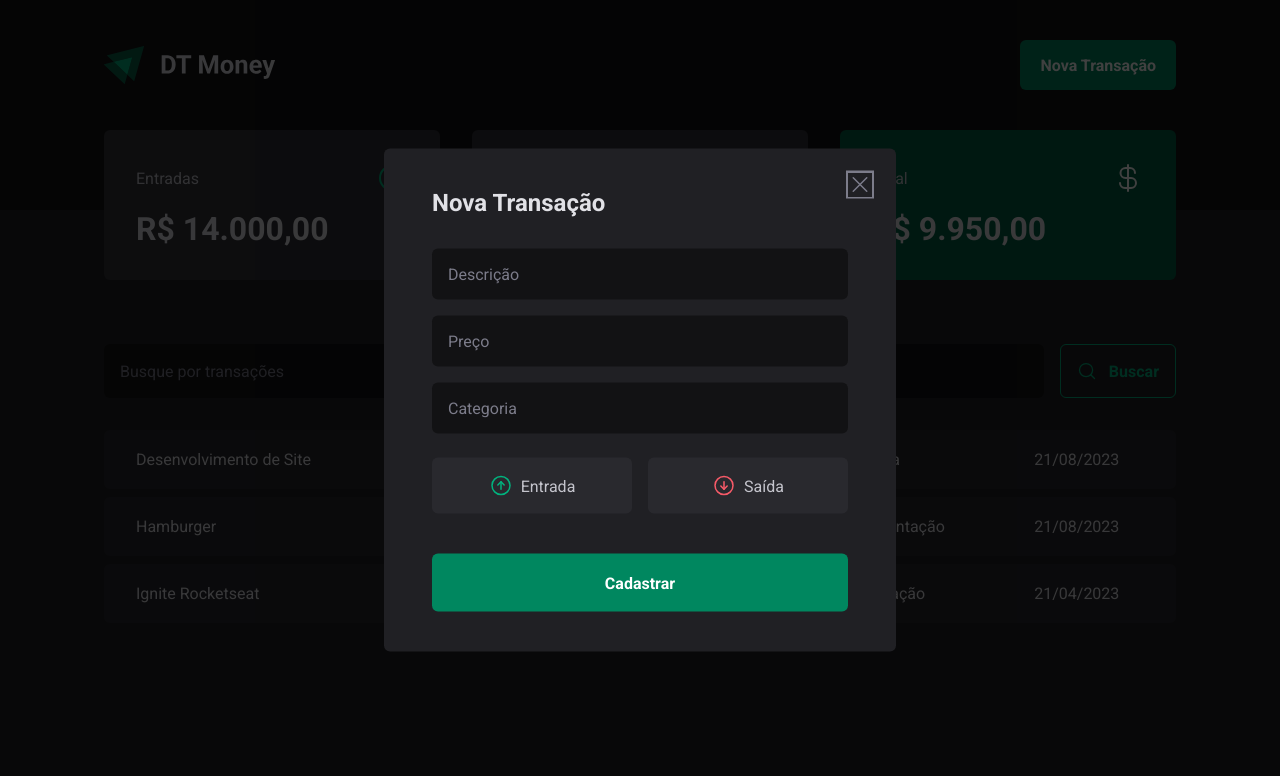
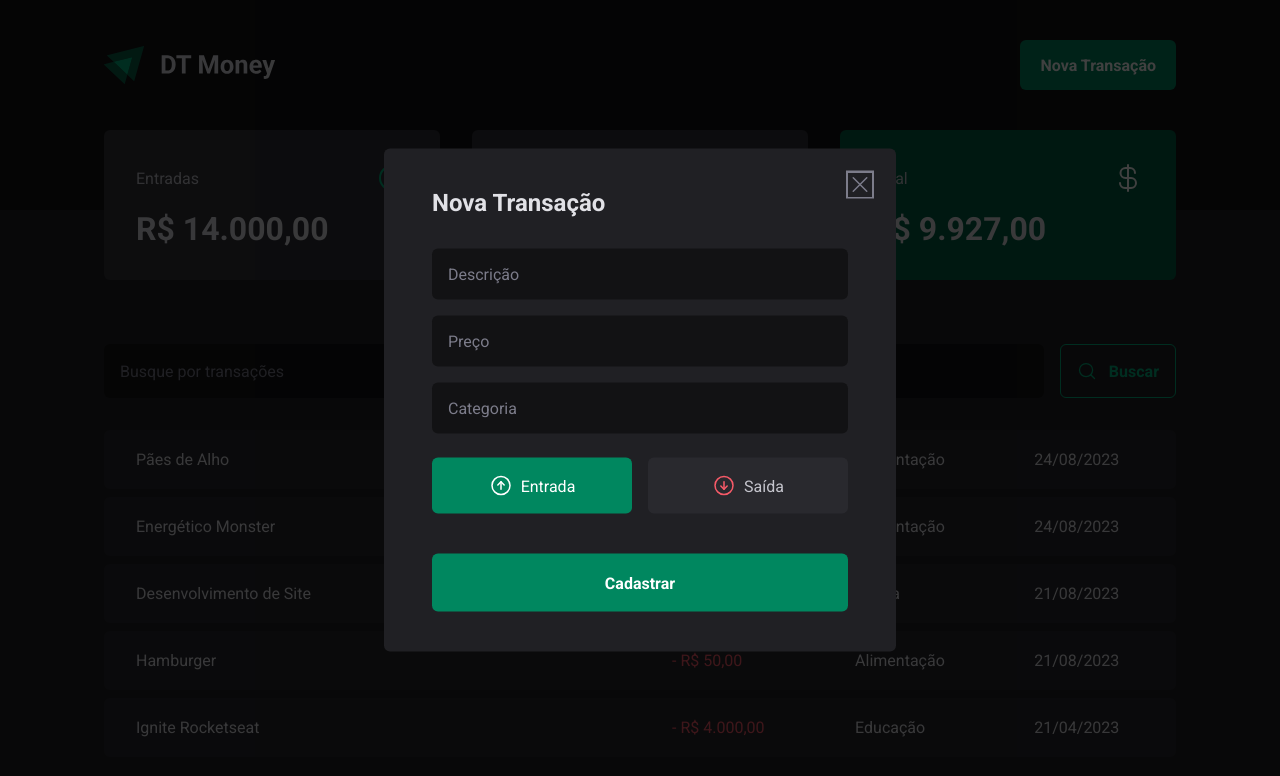
Before and after one commit to Alberto21-boop/DT-Money-2.0, a React (Vite) app: page / in a window 1280 px wide. Both pictures are taken after a click on the button "Nova Transação". Shown: the top 776 px of the page. Built offline with nearby package versions, Linux system fonts and the light colour scheme; data requests are answered from the project's data file.

Commit message:
Incorporated GET, PUT, modals with resolved bugs, application nearing completion.

```diff
--- a/package.json
+++ b/package.json
@@ -15,6 +15,7 @@
     "@hookform/resolvers": "^3.3.0",
     "@radix-ui/react-dialog": "^1.0.4",
     "@radix-ui/react-radio-group": "^1.1.3",
+    "axios": "^1.4.0",
     "phosphor-react": "^1.4.1",
     "react": "^18.2.0",
     "react-dom": "^18.2.0",
--- a/server.json
+++ b/server.json
@@ -23,6 +23,22 @@
       "category": "Educação",
       "price": 4000,
       "createdAt": "2023-04-21T16:18:26.647Z"
+    },
+    {
+      "description": "Energético Monster",
+      "category": "Alimentação",
+      "price": 10,
+      "type": "outcome",
+      "createdAt": "2023-08-24T12:35:04.528Z",
+      "id": 4
+    },
+    {
+      "description": "Pães de Alho",
+      "category": "Alimentação",
+      "price": 13,
+      "type": "outcome",
+      "createdAt": "2023-08-24T12:44:04.410Z",
+      "id": 5
     }
   ]
 }
--- a/src/components/NewTransactionModal/index.tsx
+++ b/src/components/NewTransactionModal/index.tsx
@@ -2,8 +2,10 @@ import * as Dialog from "@radix-ui/react-dialog"
 import { CloseButton, Content, Overlay, T, TransactionType } from "./styles";
 import { ArrowCircleDown, ArrowCircleUp, X } from "phosphor-react";
 import * as z from 'zod';
-import { useForm } from "react-hook-form";
+import { Controller, useForm } from "react-hook-form";
 import { zodResolver } from '@hookform/resolvers/zod';
+import { useContext } from "react";
+import { TransactionsContext } from "../../contexts/TransactionsContext";
 
 const newTransactionFormSchema = z.object({
   description: z.string(),
@@ -15,9 +17,35 @@ const newTransactionFormSchema = z.object({
 type NewTransactionFormInputs = z.infer<typeof newTransactionFormSchema>;
 
 export function NewTransactionModal() {
-  const { register, handleSubmit } = useForm<NewTransactionFormInputs>({
-    resolver: zodResolver(newTransactionFormSchema)
+  const { createTransaction } = useContext(TransactionsContext);
+  const {
+    control,
+    register,
+    handleSubmit,
+    formState: { isSubmitting },
+    reset,
+
+  } = useForm<NewTransactionFormInputs>({
+    resolver: zodResolver(newTransactionFormSchema),
+    defaultValues: {
+      type: 'income'
+    }
   });
+
+  async function handleCreateNewTransaction(data: NewTransactionFormInputs) {
+    const { description, price, category, type } = data;
+
+    await createTransaction({
+      description,
+      price,
+      category,
+      type,
+      /* createdAt: new Date() */
+    })
+    reset();
+  }
+
+
   return (
 
     <Dialog.Portal>
@@ -29,12 +57,36 @@ export function NewTransactionModal() {
           <X size={24} />
         </CloseButton>
 
-        <form action="">
-          <input type="text" placeholder="Descrição" required />
-          <input type="number" placeholder="Preço" required />
-          <input type="text" placeholder="Categoria" required />
+        <form onSubmit={handleSubmit(handleCreateNewTransaction)}>
+          <input
+            type="text"
+            placeholder="Descrição"
+            required
+            {...register('description')}
+          />
 
-          <TransactionType>
+          <input
+            type="number"
+            placeholder="Preço"
+            required
+            {...register('price', { valueAsNumber: true })}
+          />
+
+          <input
+            type="text"
+            placeholder="Categoria"
+            required
+            {...register('category')}
+          />
+
+          <Controller
+            control={control}
+            name='type'
+            render={(
+              { field }
+            ) => {
+              return (
+                <TransactionType onValueChange={field.onChange} value={field.value}>
                   <T $variant='income' value='income'>
                     <ArrowCircleUp size={24} />
                     Entrada
@@ -45,9 +97,12 @@ export function NewTransactionModal() {
                     Saída
                   </T>
                 </TransactionType>
-          {/* uma vez feito a logica no css é so adicionar aos ícones conforme feito no TransactionTypeButton  */}
+                //uma vez feito a logica no css é so adicionar aos ícones conforme feito no TransactionTypeButton
 
-          <button type="submit">
+              )
+            }}
+          />
+          <button type="submit" disabled={isSubmitting} >
             Cadastrar
           </button>
         </form>
--- a/src/components/NewTransactionModal/styles.ts
+++ b/src/components/NewTransactionModal/styles.ts
@@ -52,6 +52,16 @@ export const Content = styled(Dialog.Content)`
       border-radius: 6px;
       margin-top: 1.5rem;
       cursor: pointer;
+
+      &:disabled {
+        opacity: 0.6s;
+        cursor: not-allowed;
+      }
+
+      &:not(:disabled):hover {
+        background: ${(props) => props.theme["green-700"]};
+        transition: background-color 0.2s;
+      }
 
       &:hover {
         background: ${(props) => props.theme["green-700"]};
--- a/src/contexts/TransactionsContext.tsx
+++ b/src/contexts/TransactionsContext.tsx
@@ -1,4 +1,5 @@
 import { createContext, ReactNode, useState, useEffect } from "react";
+import { api } from "../lib/axios";
 
 
 interface Transaction {
@@ -14,10 +15,21 @@ interface Transaction {
 interface TransactionsContextType {
   transactions: Transaction[]; // passamos a interface de transactions aqui mesmo,
   // e assim retornamos uma lista de transações mesmo.
+  fetchTransactions: (query?: string) => Promise<void>;
+  createTransaction: (data: CreateTransactionInput) => Promise<void>;// passo aqui a função do desacoplamento
 }
 
 interface TransactionsProviderProps {
   children: ReactNode; // como passamos no TransactionsProvider uma children devemos tipa la
+}
+
+interface CreateTransactionInput {
+  description: string;
+  price: number;
+  category: string;
+  type: 'income' | 'outcome'
+  // não estou repetindo o código, apenas desacoplei caso em algum momento eu queira
+  //cadastrar uma nova transação de outro ponto da aplicação
 }
 
 export const TransactionsContext = createContext({} as TransactionsContextType);
@@ -31,19 +43,50 @@ export const TransactionsContext = createContext({} as TransactionsContextType);
 export function TransactionsProvider({ children }: TransactionsProviderProps) {
   const [transactions, setTransactions] = useState<Transaction[]>([]);
 
-  async function loadTransactions() {
-    const response = await fetch('http://localhost:3333/transactions')
-    const data = await response.json();
+  //
+  async function fetchTransactions(query?: string) {
+    const response = await api.get('/transactions', {
+      params: {
+        _sort: 'createdAt',
+        _order: 'desc', // aqui e no sort estamos ordenando a lista
+        q: query,
+      }
+    })
 
-    setTransactions(data);
+    setTransactions(response.data);
+
+    //aqui é o que faremos apos instalar o axios, vamos vir nesta função e vamos fazer a const
+    // e é aqui que vamos construir o nosso get
+    //vale salientar que estamos passando a query em outras partes da nossa aplicação
   }
+
+  async function createTransaction(data: CreateTransactionInput) {
+    const { description, price, category, type } = data;
+
+    const response = await api.post('transactions', {
+      description,
+      category,
+      price,
+      type,
+      createdAt: new Date(),
+    })
+
+    setTransactions(state => [response.data, ...state]);
+
+    // faço a função aqui mesmo, e esta é a função do 'desacoplamento'
+  }
+
   useEffect(() => {
-    loadTransactions();
+    fetchTransactions();
   }, [])
 
 
   return (
-    <TransactionsContext.Provider value={{ transactions }}>
+    <TransactionsContext.Provider value={{
+      transactions,
+      fetchTransactions,
+      createTransaction,
+    }}>
       {children}
     </TransactionsContext.Provider>
     //aqui iremos importar o TransactionsProvider lá no app,
--- /dev/null
+++ b/src/lib/axios.ts
@@ -0,0 +1,8 @@
+import axios from "axios";
+
+export const api = axios.create({
+  baseURL: "http://localhost:3333",
+});
+//aqui após instalar o axios devemos fazer na pasta SRC uma pasta lib
+// nesta pasta vamos exportar a const api, importar, e ai sim passar a baseURL
+// com apenas o localhost
--- a/src/pages/Transactions/components/SearchForm/index.tsx
+++ b/src/pages/Transactions/components/SearchForm/index.tsx
@@ -3,6 +3,8 @@ import { SearchFormContainer } from "./styles";
 import { MagnifyingGlass } from 'phosphor-react'
 import * as z from 'zod'; // importamos o zod para utilizarmos
 import { zodResolver } from "@hookform/resolvers/zod";
+import { useContext } from "react";
+import { TransactionsContext } from "../../../../contexts/TransactionsContext";
 
 const searchFormSchema = z.object({ //em quarto criamos esta const aqui
   query: z.string(),
@@ -11,6 +13,8 @@ const searchFormSchema = z.object({ //em quarto criamos esta const aqui
 type SearchFormInputs = z.infer<typeof searchFormSchema>; // em quinto "tipamos"
 
 export function SearchForm() {
+  const { fetchTransactions } = useContext(TransactionsContext);
+
   const {
     register,
     handleSubmit,
@@ -21,9 +25,8 @@ export function SearchForm() {
 
 
   async function handleSearchTransactions(data: SearchFormInputs) { // em terceiro criamos esta função
-    await new Promise(resolve => setTimeout(resolve, 2000));
+    await fetchTransactions(data.query)
 
-    console.log(data);
   }
 
   return (
```
Also changed, not shown: 2 other files (tests, documents, lock files or other folders). Lines whose indentation alone changed are shown as unchanged.
